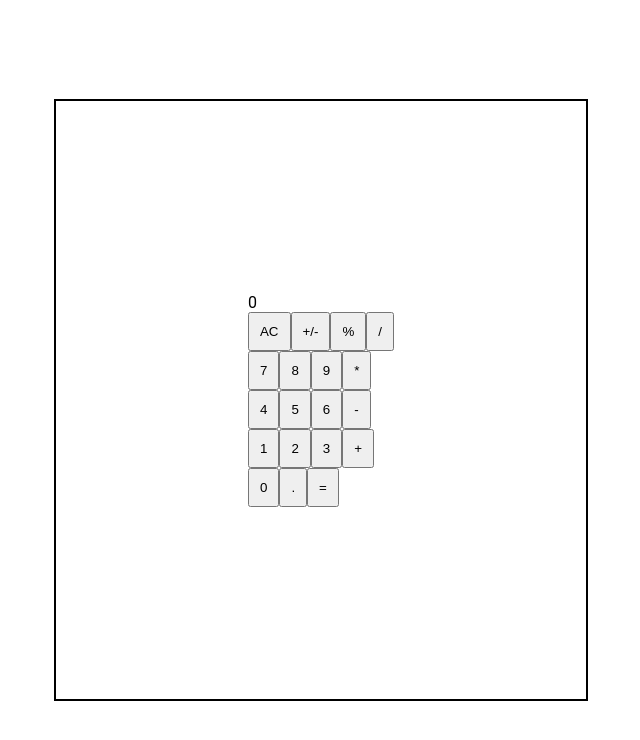
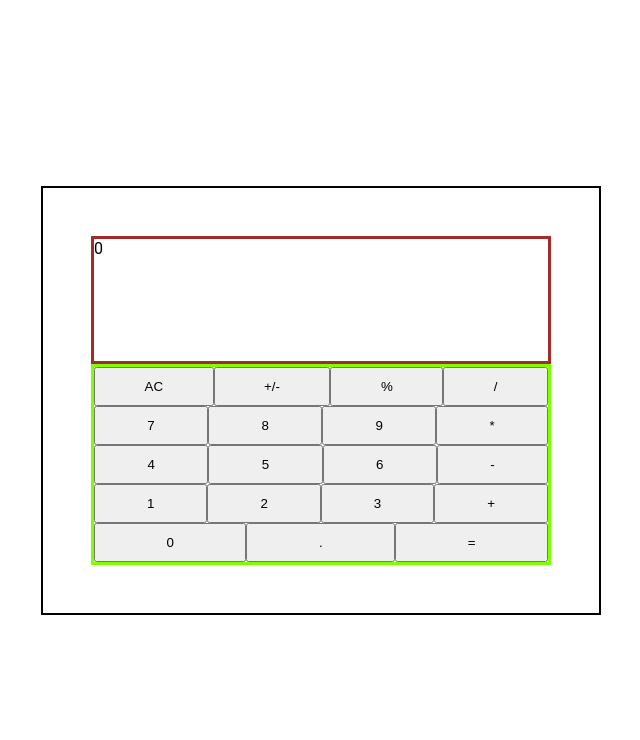
Before and after one commit to CalyCherkaoui/calculator-app, a React (Create React App) app: page / in a window 1280 px wide. Shown: the top 740 px of the page, without its empty margins (319-959 px from the left). Built offline with nearby package versions, Linux system fonts and the light colour scheme.

Commit message:
Style the app

```diff
--- a/src/components/App.css
+++ b/src/components/App.css
@@ -26,7 +26,27 @@ body {
 
 #root {
   border: 2px solid black;
-  padding: 12rem;
+  padding: 3rem;
+  width: 70vh;
+}
+
+.displayer {
+  width: 100%;
+  height: 8rem;
+  border: brown solid 3px;
+}
+
+.buttonsPanel {
+  border: chartreuse solid 3px;
+}
+
+.buttons_row {
+  display: flex;
+  flex-direction: row;
+}
+
+.btn {
+  flex-grow: 1;
 }
 
 button {
```
